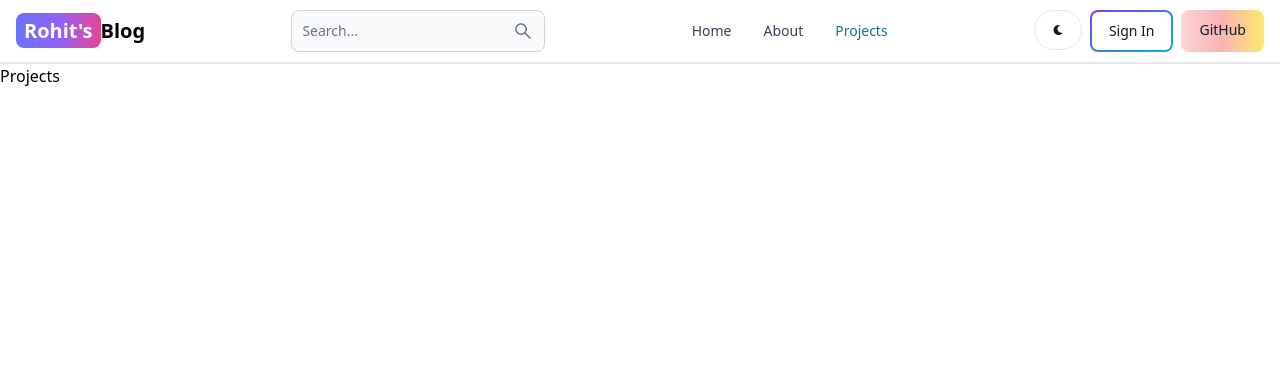
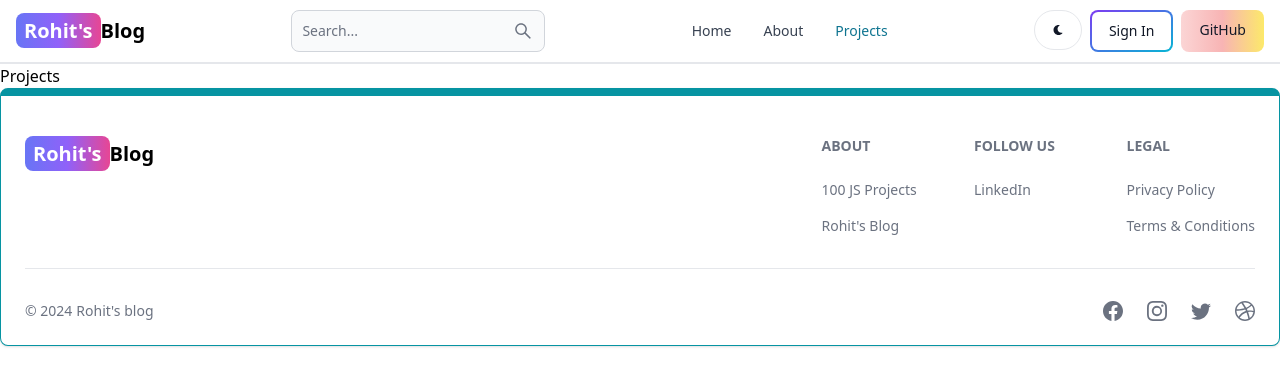
Before and after one commit to ro14hit/BLOG_APP, a React (Vite) app in the folder client/: page /projects in a window 1280 px wide. Shown: the top 386 px of the page. Built offline with nearby package versions, Linux system fonts and the light colour scheme.

Commit message:
Added Footer Component

```diff
--- a/client/src/App.jsx
+++ b/client/src/App.jsx
@@ -7,6 +7,7 @@
 import Projects from "./pages/Projects";
 import About from "./pages/About";
 import Header from "./components/Header";
+import Footer from "./components/Footer";
 
 const App = () => {
   return (
@@ -20,6 +21,7 @@
         <Route path="/dashboard" element={<Dashboard />} />
         <Route path="/projects" element={<Projects />} />
       </Routes>
+      <Footer />
     </BrowserRouter>
   );
 };
--- /dev/null
+++ b/client/src/components/Footer.jsx
@@ -0,0 +1,84 @@
+import { Footer } from "flowbite-react";
+import { Link } from "react-router-dom";
+import {
+  BsFacebook,
+  BsInstagram,
+  BsTwitter,
+  BsGithub,
+  BsDribbble,
+} from "react-icons/bs";
+export default function FooterCom() {
+  return (
+    <Footer container className="border border-t-8 border-teal-500">
+      <div className="w-full max-w-7xl mx-auto">
+        <div className="grid w-full justify-between sm:flex md:grid-cols-1">
+          <div className="mt-5">
+            <Link
+              to="/"
+              className="self-center whitespace-nowrap text-lg sm:text-xl font-semibold dark:text-white"
+            >
+              <span className="px-2 py-1 bg-gradient-to-r from-indigo-500 via-purple-500 to-pink-500 rounded-lg text-white">
+                Rohit's
+              </span>
+              Blog
+            </Link>
+          </div>
+          <div className="grid grid-cols-2 gap-8 mt-4 sm:grid-cols-3 sm:gap-6">
+            <div>
+              <Footer.Title title="About" />
+              <Footer.LinkGroup col>
+                <Footer.Link
+                  href="https://www.100jsprojects.com"
+                  target="_blank"
+                  rel="noopener noreferrer"
+                >
+                  100 JS Projects
+                </Footer.Link>
+                <Footer.Link
+                  href="/about"
+                  target="_blank"
+                  rel="noopener noreferrer"
+                >
+                  Rohit's Blog
+                </Footer.Link>
+              </Footer.LinkGroup>
+            </div>
+            <div>
+              <Footer.Title title="Follow us" />
+              <Footer.LinkGroup col>
+                <Footer.Link
+                  href="https://www.linkedin.com/in/ro-hit-singh/"
+                  target="_blank"
+                  rel="noopener noreferrer"
+                >
+                  LinkedIn
+                </Footer.Link>
+              </Footer.LinkGroup>
+            </div>
+            <div>
+              <Footer.Title title="Legal" />
+              <Footer.LinkGroup col>
+                <Footer.Link href="#">Privacy Policy</Footer.Link>
+                <Footer.Link href="#">Terms &amp; Conditions</Footer.Link>
+              </Footer.LinkGroup>
+            </div>
+          </div>
+        </div>
+        <Footer.Divider />
+        <div className="w-full sm:flex sm:items-center sm:justify-between">
+          <Footer.Copyright
+            href="#"
+            by="Rohit's blog"
+            year={new Date().getFullYear()}
+          />
+          <div className="flex gap-6 sm:mt-0 mt-4 sm:justify-center">
+            <Footer.Icon href="#" icon={BsFacebook} />
+            <Footer.Icon href="#" icon={BsInstagram} />
+            <Footer.Icon href="#" icon={BsTwitter} />
+            <Footer.Icon href="#" icon={BsDribbble} />
+          </div>
+        </div>
+      </div>
+    </Footer>
+  );
+}
```
